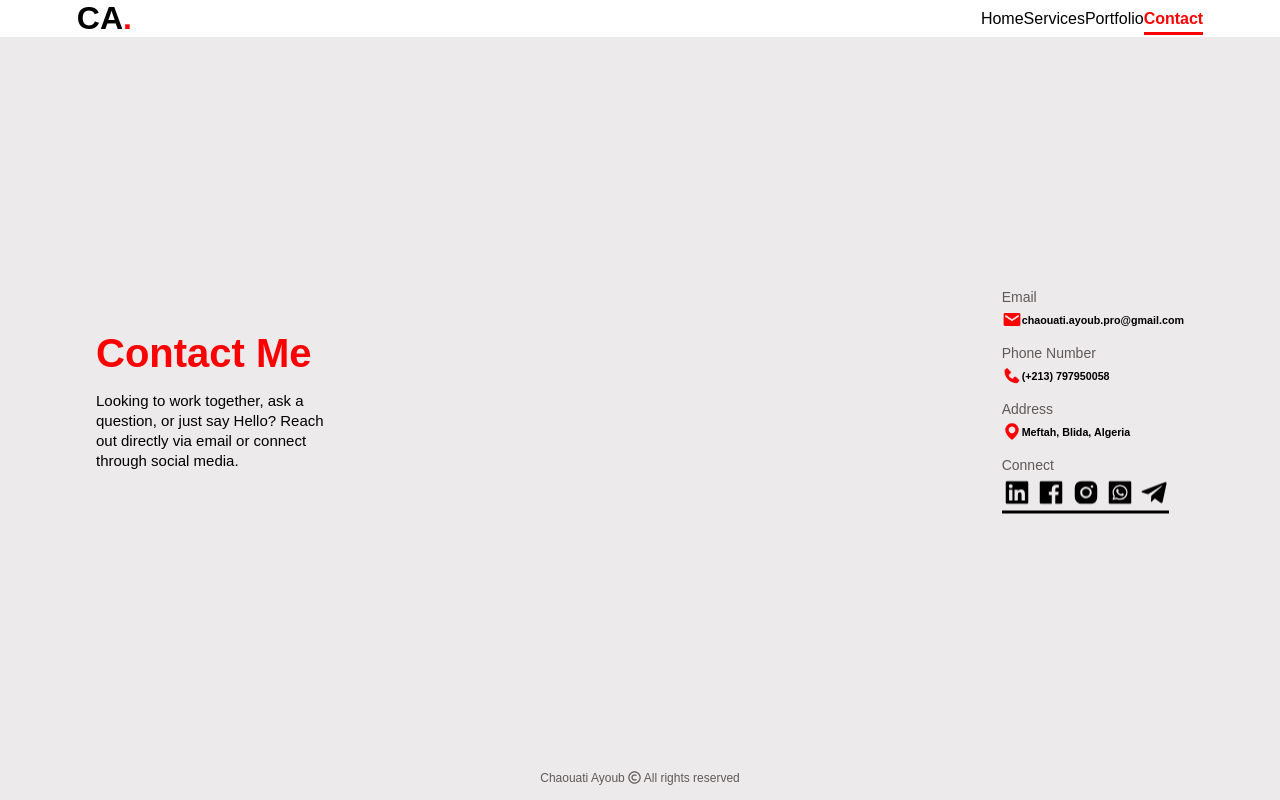
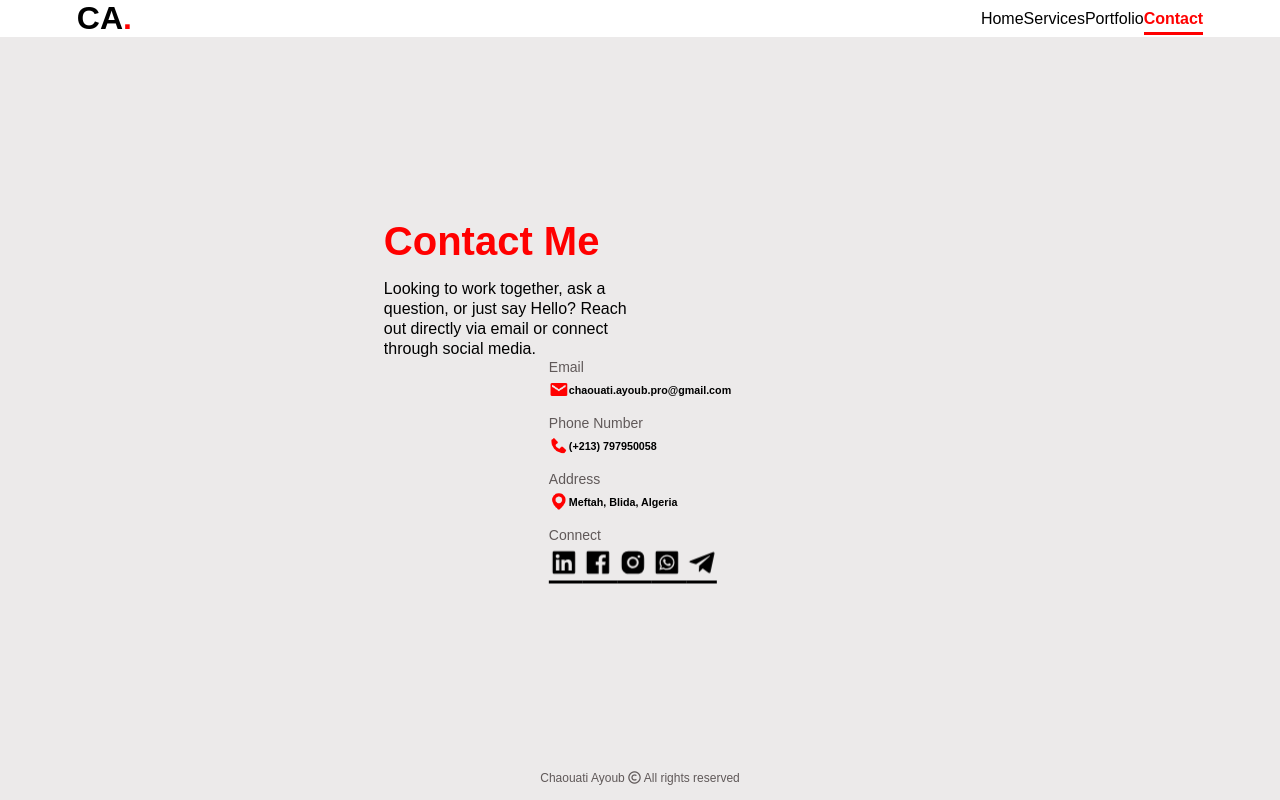
Before and after one commit to chaouayoub842-lgtm/chaouatiayoub, a plain HTML site: page contact.html in a window 1280 px wide. Drawn offline with Linux system fonts and the light colour scheme.

Commit message:
Add files via upload

```diff
--- a/contact.css
+++ b/contact.css
@@ -48,14 +48,14 @@ main .list ul li .contact {
 }
 
 header {
-  width: 85%;
-  display: flex;
-  justify-content: space-between;
-  align-items: center;
   position: absolute;
   top: 50%;
   left: 50%;
   transform: translate(-50%, -50%);
+}
+
+header .text-box{
+    margin-left: -165px;
 }
 
 header .text-box .text h1 {
@@ -65,7 +65,7 @@ header .text-box .text h1 {
 }
 
 header .text-box .paragraph p{
-    font-size: 15px;
+    font-size: 16px;
     line-height: 20px;
 }
 
```
